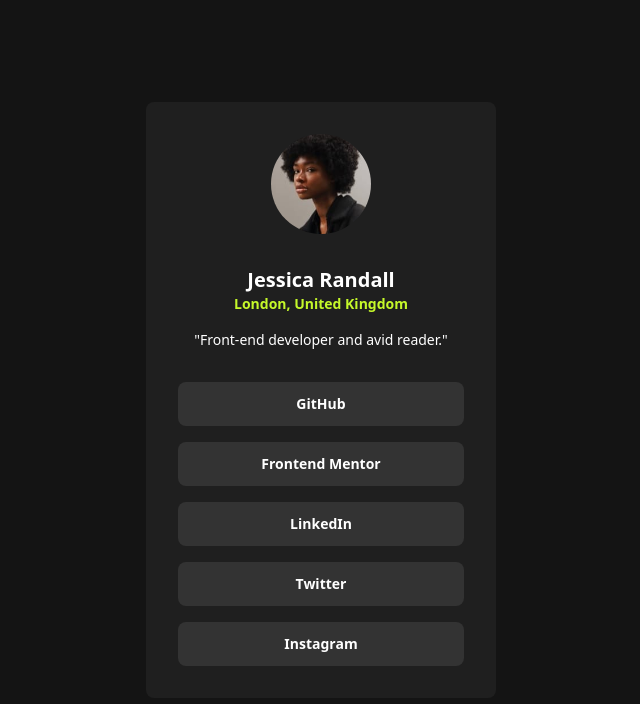
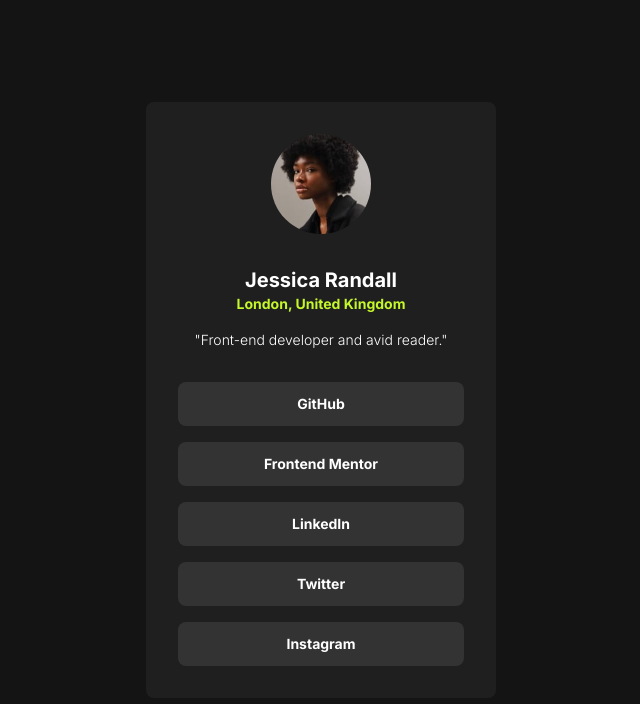
Before and after one commit to Zeeshan506/Social-links-profile, a plain HTML site: page index.html in a window 1280 px wide. Shown: the whole page, without its empty margins (319-959 px from the left). Drawn offline with nearby package versions, Linux system fonts and the light colour scheme.

Commit message:
Added Font Inter

```diff
--- a/index.html
+++ b/index.html
@@ -11,12 +11,14 @@
       sizes="32x32"
       href="./assets/images/favicon-32x32.png"
     />
-
+    <link rel="preconnect" href="https://fonts.googleapis.com">
+    <link rel="preconnect" href="https://fonts.gstatic.com" crossorigin>
+    <link href="https://fonts.googleapis.com/css2?family=Inter:ital,opsz,wght@0,14..32,100..900;1,14..32,100..900&display=swap" rel="stylesheet">
     <title>Frontend Mentor | Social links profile</title>
 
     <!-- Feel free to remove these styles or customise in your own stylesheet 👍 -->
   </head>
-  <body class="bg-[#141414] flex min-h-screen justify-center text-[#ffff]">
+  <body style="font-family: 'Inter';" class="bg-[#141414] flex min-h-screen justify-center text-[#ffff]">
     <div
       id="container"
       class="flex flex-col bg-[#1f1f1f] items-center gap-4 py-8 px-8 rounded-lg my-auto h-auto w-[350px]"
```
